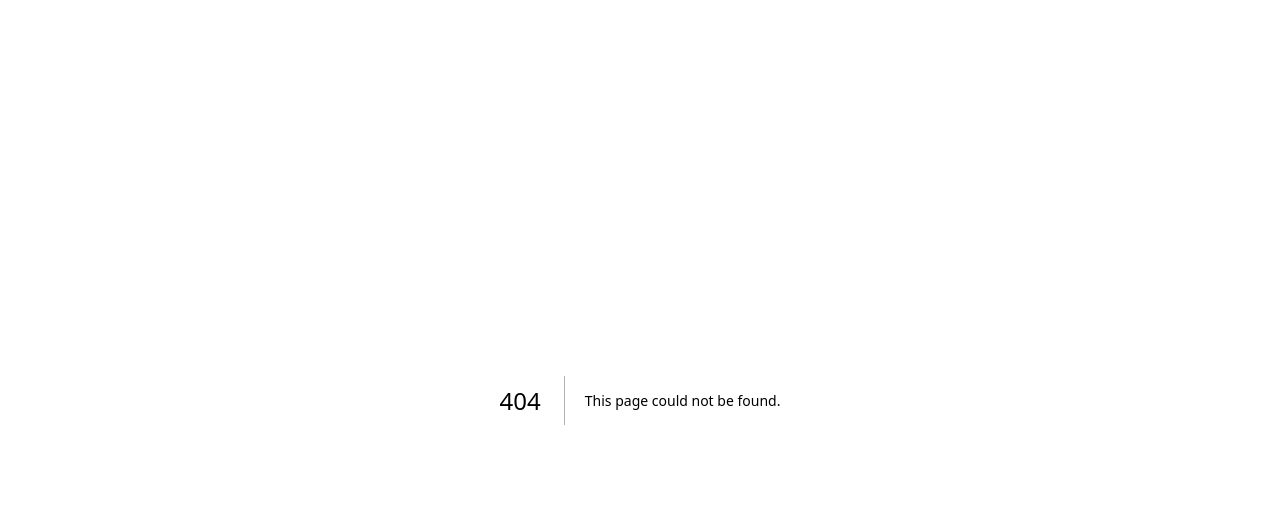
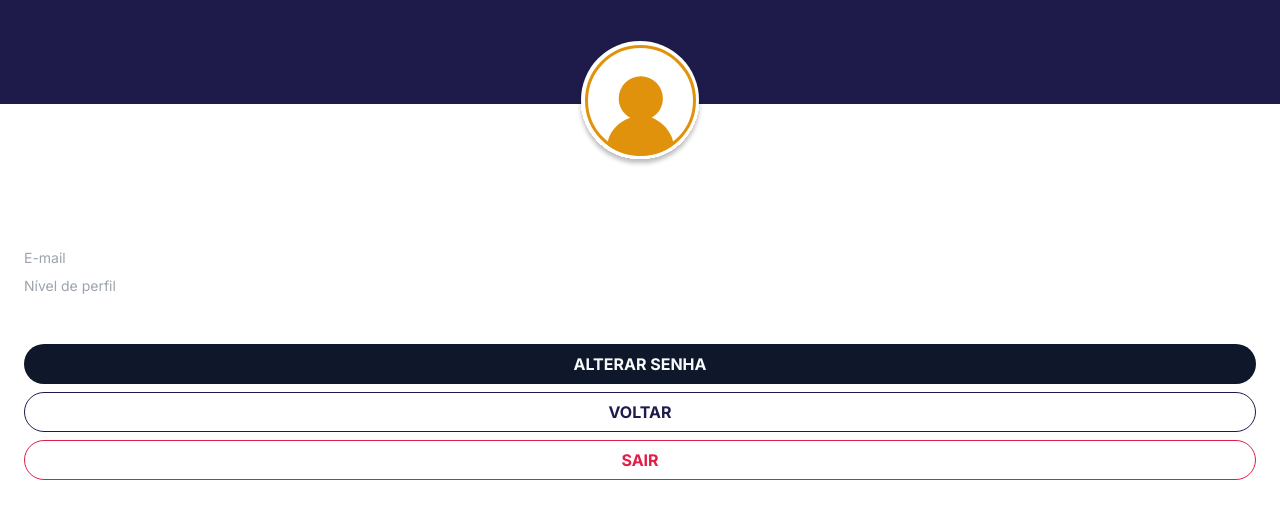
Before and after one commit to Somehow-I-Code/marquei, a Next.js app in the folder web/: page /profile in a window 1280 px wide. Before the commit this address had no page. Shown: the top 518 px of the page. Built offline with nearby package versions, Linux system fonts and the light colour scheme.

Commit message:
Comp profile e definido cor button ui do sair

```diff
--- a/web/src/app/preview-profile/components/email-profile.tsx
+++ /dev/null
@@ -1,8 +0,0 @@
-export default function EmailPreviewProfile() {
-    return (
-        <div className="flex justify-between items-center mb-2">
-            <span className="text-gray-400 text-sm">E-mail</span>
-            <span className="text-base">usuario@exemplo.com</span>
-        </div>
-    );
-}
--- a/web/src/app/preview-profile/components/name-and-ocupation.tsx
+++ /dev/null
@@ -1,13 +0,0 @@
-export default function NameAndOcupation() {
-    return (
-        <div className="flex flex-col p-24 gap-2">
-            <span className="flex items-center justify-center text-indigo-950 text-2xl font-bold mt-[-15px]">
-                Nome do usuário
-            </span>
-
-            <span className="flex items-center justify-center text-amber-600 font-semibold">
-                Cargo de ocupação
-            </span>
-        </div>
-    );
-}
--- a/web/src/app/preview-profile/components/profile-level.tsx
+++ /dev/null
@@ -1,8 +0,0 @@
-export default function ProfileLevelPreview() {
-    return (
-        <div className="flex justify-between items-center">
-            <span className="text-gray-400 text-sm">Nível de perfil</span>
-            <span className="text-base">user</span>
-        </div>
-    );
-}
--- a/web/src/app/preview-profile/page.tsx
+++ /dev/null
@@ -1,37 +0,0 @@
-import { Button } from "@/components/ui/button";
-import Link from "next/link";
-import UserImage from "./assets/user.svg";
-import EmailPreviewProfile from "./components/email-profile";
-import NameAndOcupation from "./components/name-and-ocupation";
-import ProfileLevelPreview from "./components/profile-level";
-
-export default async function PreviewProfile() {
-    return (
-        <section>
-            <div className="flex justify-center items-center bg-indigo-950 h-24">
-                <div className="relative mt-24 w-28 h-28 rounded-full flex items-center justify-center overflow-hidden">
-                    <UserImage />
-                </div>
-            </div>
-
-            <NameAndOcupation />
-
-            <div className="flex flex-col p-6 mt-[-75px]">
-                <EmailPreviewProfile />
-                <ProfileLevelPreview />
-            </div>
-
-            <div className="flex flex-col p-6 gap-2 mt-[-25px]">
-                <Button className="font-bold text-base">
-                    <Link href="">ALTERAR SENHA</Link>
-                </Button>
-                <Button className="font-bold text-base bg-white text-indigo-950 border border-indigo-950">
-                    <Link href="/">VOLTAR</Link>
-                </Button>
-                <Button className="font-bold text-base bg-white text-rose-600 border border-rose-600">
-                    <Link href="login">SAIR</Link>
-                </Button>
-            </div>
-        </section>
-    );
-}
--- /dev/null
+++ b/web/src/app/profile/page.tsx
@@ -0,0 +1,66 @@
+import { Button } from "@/components/ui/button";
+import Link from "next/link";
+import UserImage from "./assets/user.svg";
+
+type ProfilePageProps = {
+    name: string;
+    occupation: string;
+    email: string;
+    level: string;
+};
+
+export default function ProfilePage({
+    name,
+    occupation,
+    email,
+    level,
+}: ProfilePageProps) {
+    return (
+        <section>
+            <div className="flex justify-center items-center relative">
+                <div className=" bg-indigo-950 absolute z-[-1] top-0 left-0 w-full h-3/6"></div>
+                <div className="h-52 w-52 rounded-full flex justify-center items-center">
+                    <UserImage />
+                </div>
+            </div>
+
+            <div className="flex flex-col justify-center items-center">
+                <span className="p-2 rounded text-indigo-950 text-2xl font-bold">
+                    {name}
+                </span>
+
+                <span className="text-amber-600 font-semibold">
+                    {occupation}
+                </span>
+            </div>
+
+            <div className="flex flex-col p-6 gap-2">
+                <div className="flex justify-between items-center top-0">
+                    <span className="text-gray-400 text-sm">E-mail</span>
+                    <span className="text-base">{email}</span>
+                </div>
+                <div className="flex justify-between items-center">
+                    <span className="text-gray-400 text-sm">
+                        Nível de perfil
+                    </span>
+                    <span className="text-base">{level}</span>
+                </div>
+            </div>
+
+            <div className="flex flex-col p-6 gap-2">
+                <Button asChild className="font-bold text-base">
+                    <Link href="">ALTERAR SENHA</Link>
+                </Button>
+                <Button
+                    asChild
+                    className="font-bold text-base bg-white text-indigo-950 border border-indigo-950"
+                >
+                    <Link href="/">VOLTAR</Link>
+                </Button>
+                <Button variant={"destructive"} className="font-bold text-base">
+                    SAIR
+                </Button>
+            </div>
+        </section>
+    );
+}
--- a/web/src/components/ui/button.tsx
+++ b/web/src/components/ui/button.tsx
@@ -10,9 +10,9 @@ const buttonVariants = cva(
         variants: {
             variant: {
                 default:
-                    "bg-primary text-primary-foreground hover:bg-primary/90",
+                    "bg-primary text-primary-foreground hover:bg-primary/80",
                 destructive:
-                    "bg-destructive text-destructive-foreground hover:bg-destructive/90",
+                    "bg-white text-rose-600 font-bold text-base border border-rose-600 hover:bg-rose-600/60",
                 outline:
                     "border border-input bg-background hover:bg-accent hover:text-accent-foreground",
                 secondary:
```
Also changed, not shown: web/src/app/profile/assets/user.svg (renamed from web/src/app/preview-profile/assets/user.svg).
